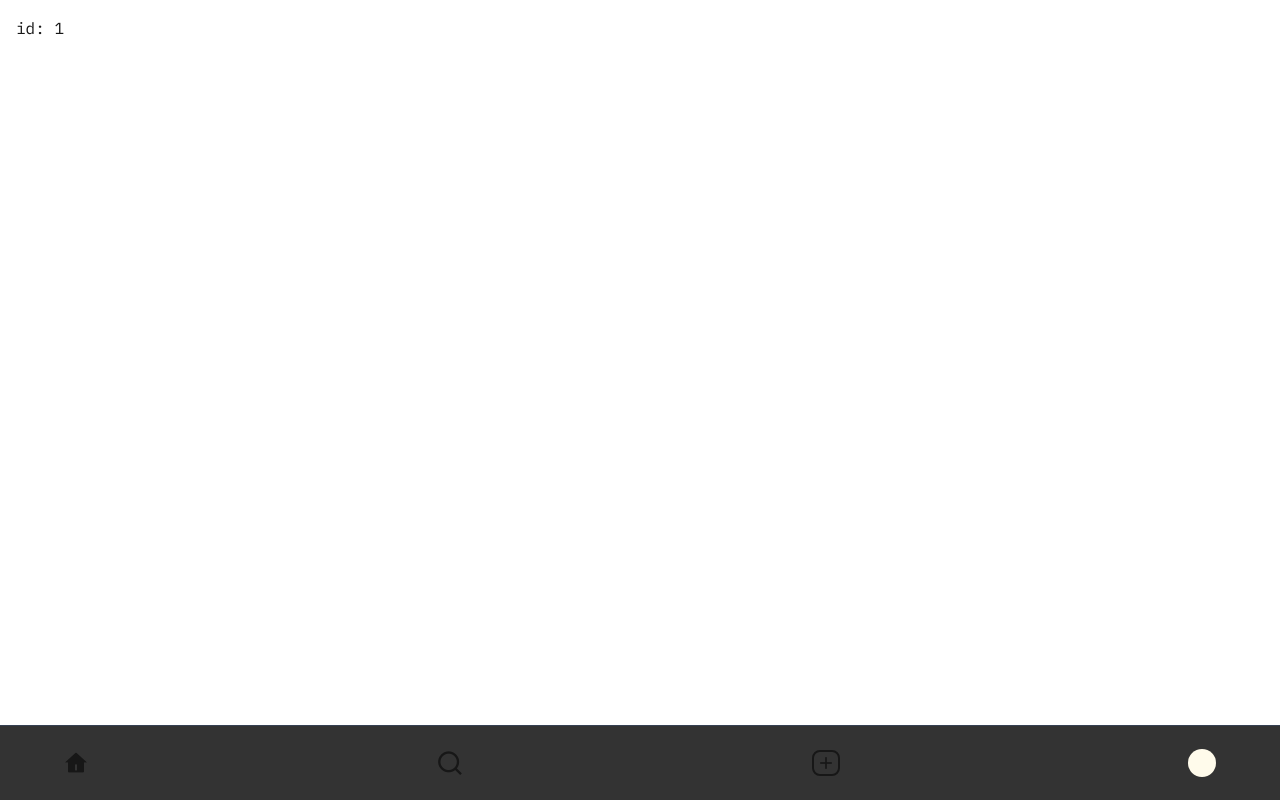
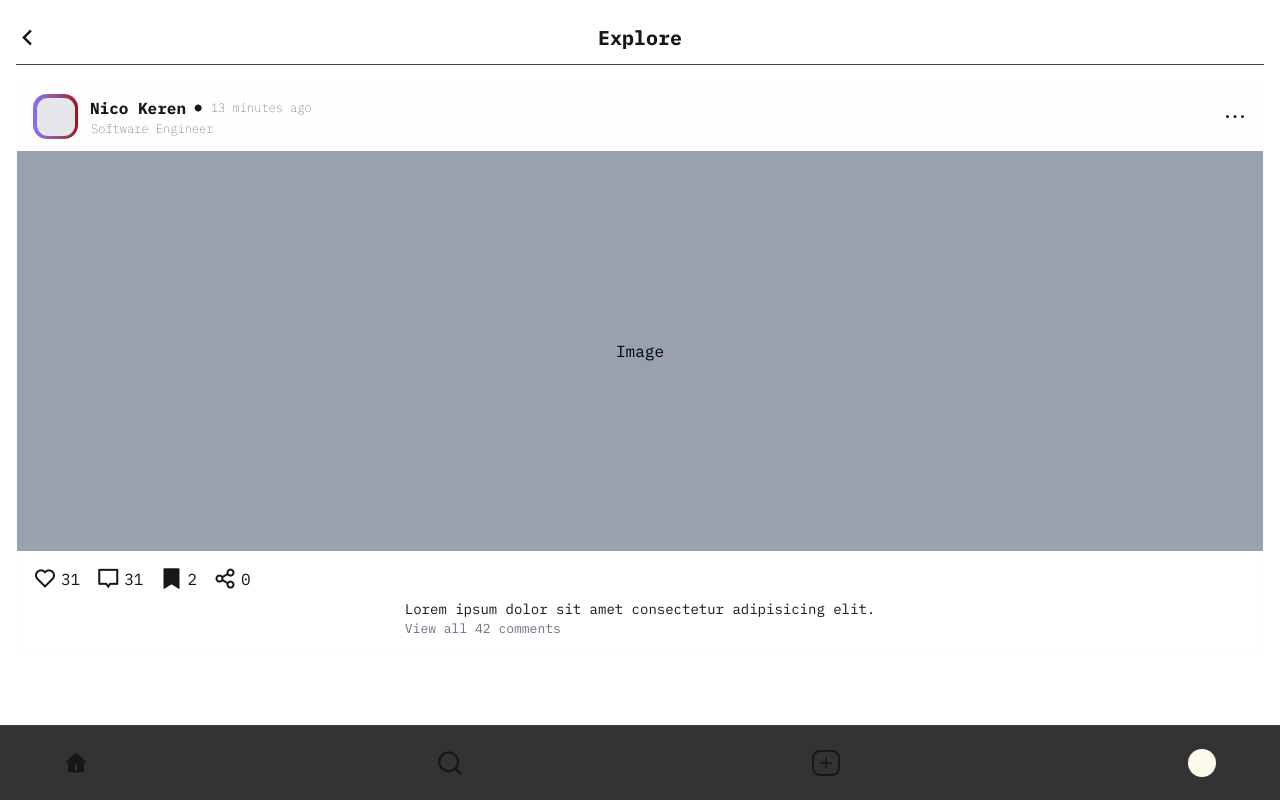
Before and after one commit to ncflsy/instaapp-frontend, a Next.js app: page /explore/1 in a window 1280 px wide. Built offline with nearby package versions, Linux system fonts and the light colour scheme.

Commit message:
feat: add detail explore view

```diff
--- /dev/null
+++ b/app/components/HeaderPage.tsx
@@ -0,0 +1,15 @@
+import Link from "next/link";
+
+interface HeaderPageProps {
+    title: string;
+    href: string;
+}
+
+export default function HeaderPage({ title, href }: HeaderPageProps) {
+    return (
+        <div className="flex justify-center items-center gap-1 border-b pt-2 pb-3 border-gray-700">
+            <Link href={href} className="absolute left-3"><i className="ri-arrow-left-s-line text-3xl"></i></Link>
+            <h1 className="text-xl font-bold ">{title}</h1>
+        </div>
+    );
+}
--- a/app/explore/[id]/page.tsx
+++ b/app/explore/[id]/page.tsx
@@ -1,3 +1,4 @@
+import HeaderPage from "../../components/HeaderPage";
 interface DetailExploreProps {
     params: {
         id: string;
@@ -8,7 +9,50 @@ export default function Page({ params }: DetailExploreProps) {
     const { id } = params;
     return (
         <section className="p-4">
-     <p>id: {id}</p>
+            <HeaderPage title='Explore' href="/explore"></HeaderPage>
+            <div className="py-4">
+                <div className="card flex flex-col items-center w-full border border-gray-100/30 rounded-lg">
+                    <div className="flex justify-between w-full items-center px-4 bg-gray-100/10 py-3 rounded-t-lg">
+                        <div className="flex items-center w-full gap-3">
+                            <div className="w-[45px] h-[45px] bg-gradient-to-r from-[#846EFE] to-red-800 rounded-[14px] flex justify-center items-center">
+                                <div className="w-[38px] h-[38px] bg-gray-200 rounded-[11px]"></div>
+                            </div>
+                            <div className="flex flex-col gap-0">
+                                <p className="font-bold text-md flex items-center gap-2">Nico Keren <i className="ri-checkbox-blank-circle-fill text-[8px]"></i><span className="font-thin text-[12px] ms-[1px]">13 minutes ago</span></p>
+                                <p className="font-thin text-[12px] ms-[1px]">Software Engineer</p>
+                            </div>
+                        </div>
+                        <div>
+                            <i className="ri-more-line text-2xl"></i>
+                        </div>
+                    </div>
+                    <div className="flex w-full h-[400px] justify-center items-center bg-gray-400">
+                        <p className="text-black">Image</p>
+                    </div>
+                    <div className="flex items-center justify-start w-full gap-4 px-4 pt-3">
+                        <div className="flex items-center gap-1">
+                            <i className="ri-heart-line text-2xl"></i>
+                            <p>31</p>
+                        </div>
+                        <div className="flex items-center gap-1">
+                            <i className="ri-chat-2-line text-2xl"></i>
+                            <p>31</p>
+                        </div>
+                        <div className="flex items-center gap-1">
+                            <i className="ri-bookmark-fill text-2xl"></i>
+                            <p>2</p>
+                        </div>
+                        <div className="flex items-center gap-1">
+                            <i className="ri-share-line text-2xl"></i>
+                            <p>0</p>
+                        </div>
+                    </div>
+                    <div className="px-4 pt-1 pb-4">
+                        <p className="text-sm">Lorem ipsum dolor sit amet consectetur adipisicing elit.</p>
+                        <p className="text-[13px] text-gray-500">View all 42 comments</p>
+                    </div>
+                </div>
+            </div>
         </section>
     );
 }
```
Also changed, not shown: app/components/BottomBar.tsx (renamed from app/components/BottomBar.jsx). Lines whose indentation alone changed are shown as unchanged.
